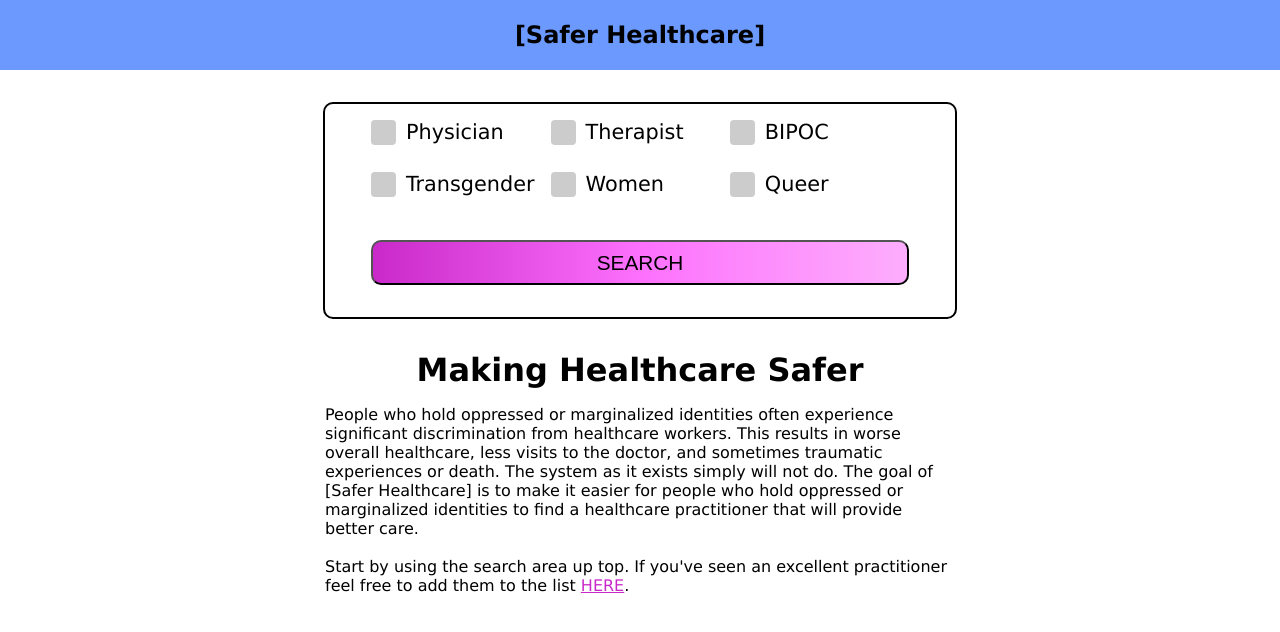
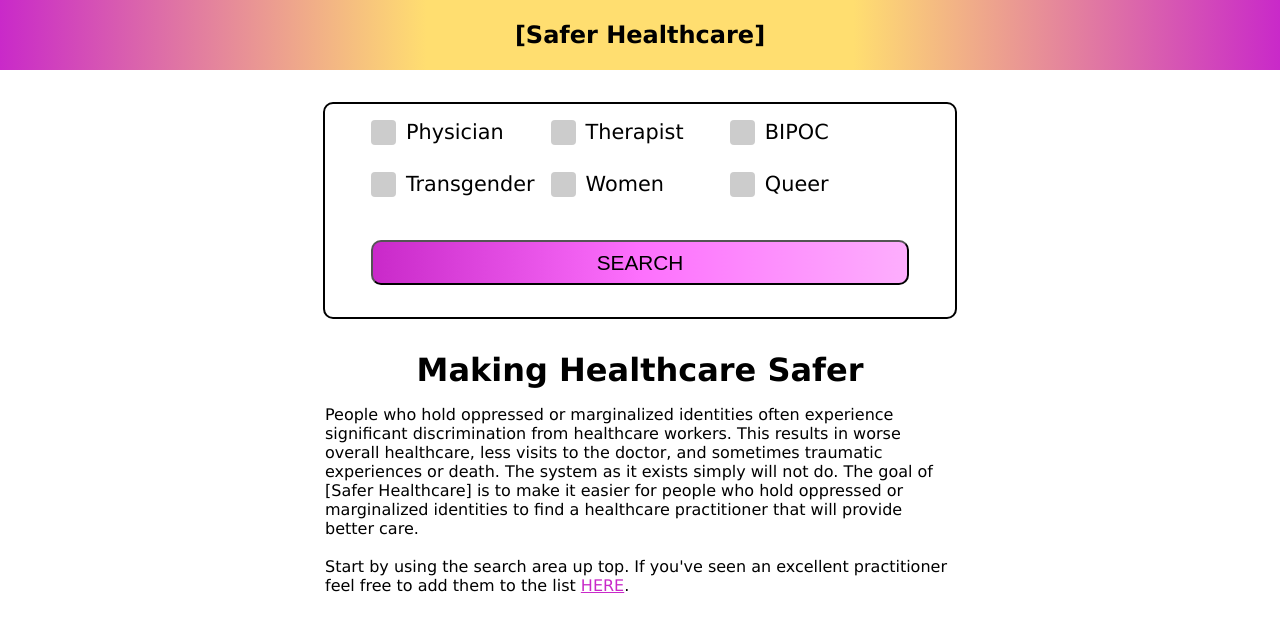
Before and after one commit to AwrenNuit/safer-care-coop, a React (Create React App) app: page / in a window 1280 px wide. Shown: the top 632 px of the page. Built offline with nearby package versions, Linux system fonts and the light colour scheme; no server answers; the database is empty.

Commit message:
updated header color

```diff
--- a/src/components/Header/Header.css
+++ b/src/components/Header/Header.css
@@ -4,6 +4,7 @@
 
 #header {
   background-color: #6b99fd;
+  background: linear-gradient(to right, #c929c9, #ffde70, #ffde70, #c929c9);
   cursor: pointer;
   height: 70px;
   line-height: 70px;
```
